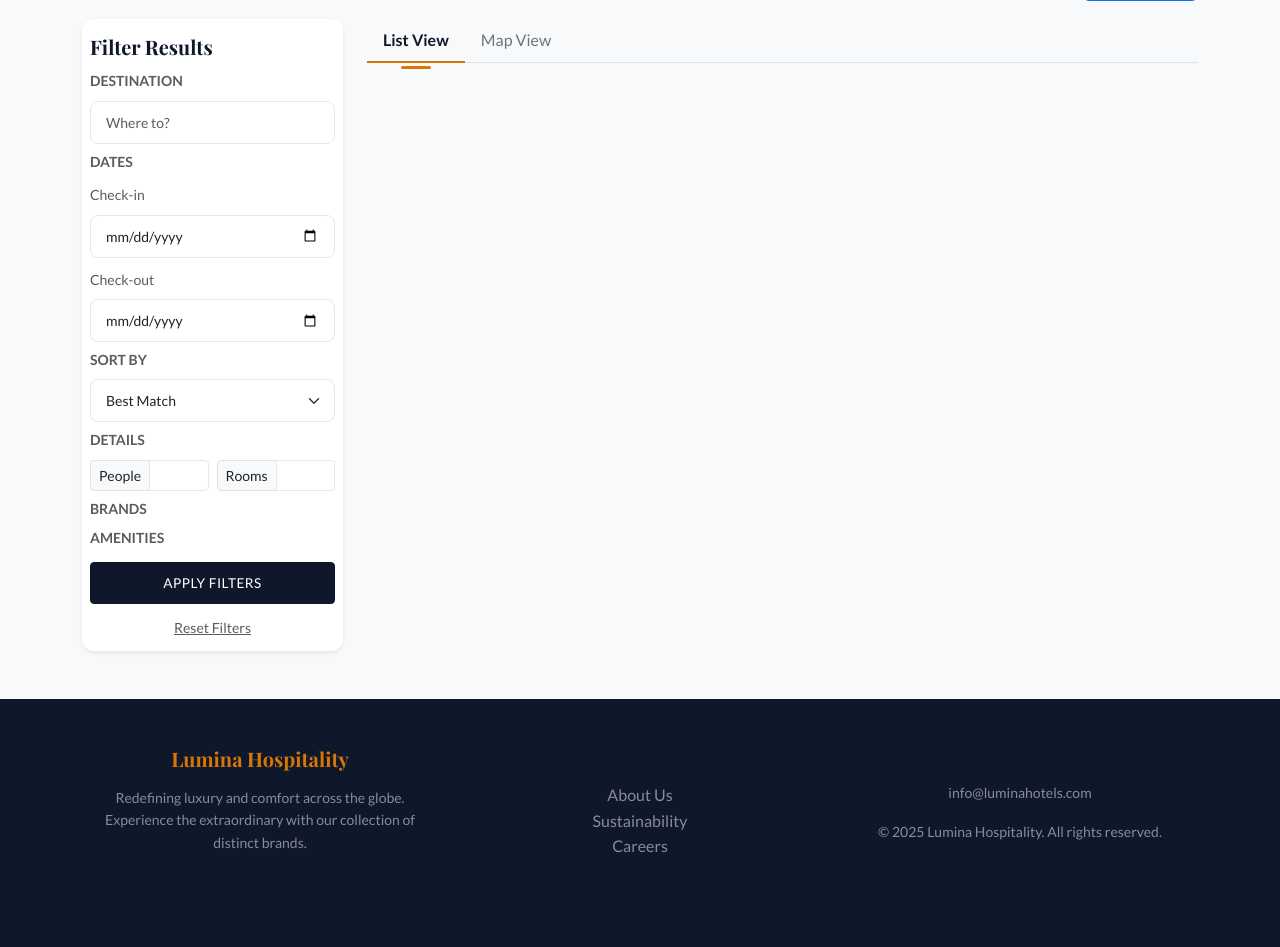
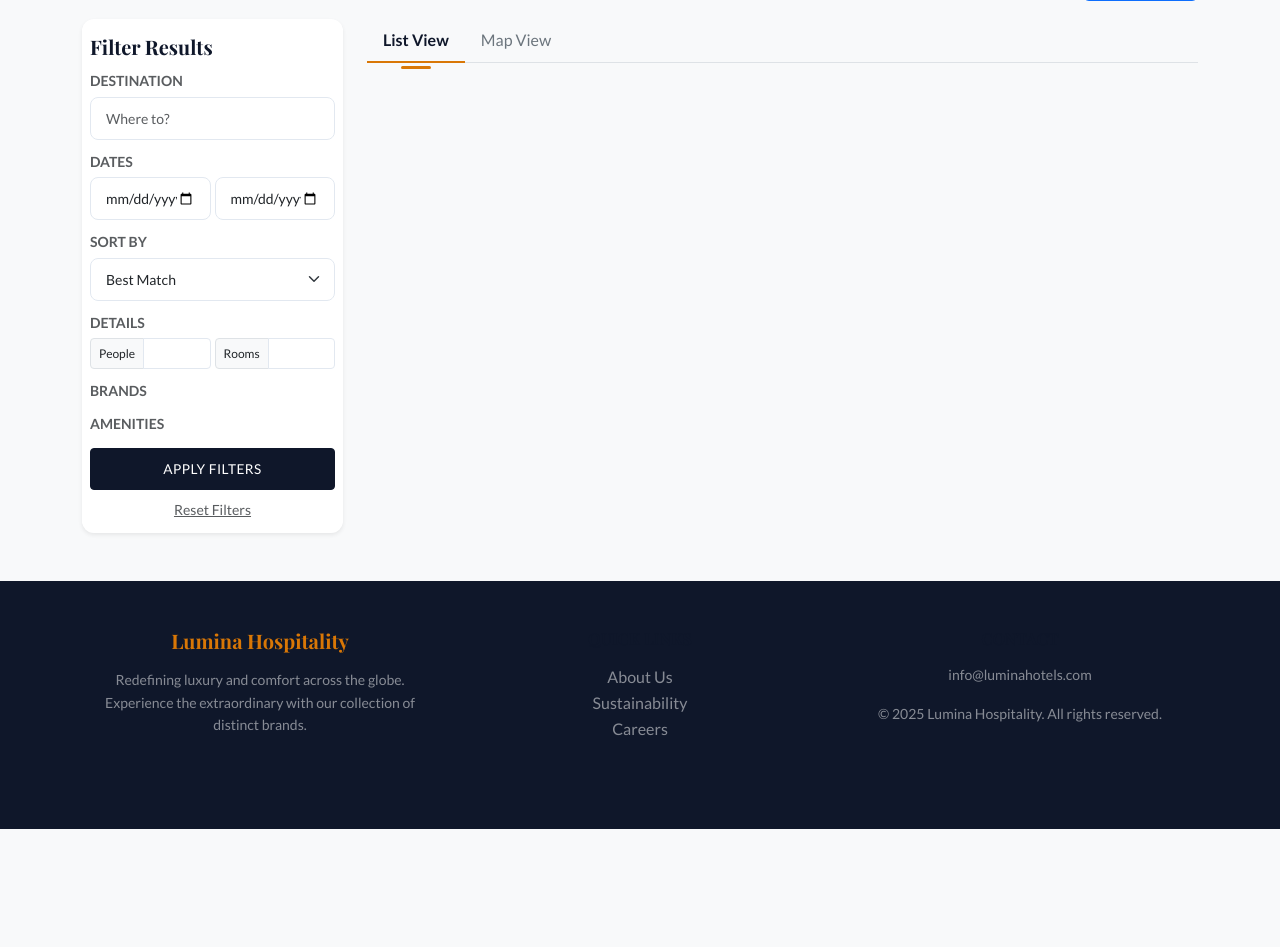
Before and after one commit to Jiacheeng-Li/hotel, a Flask app: template hotelweb/templates/main/search.html in a window 1280 px wide. Shown: the part 197-1144 px from the top of the page. After the commit the page ends 1026 px from the top, so only its background shows below. Run offline with Flask 3, Linux system fonts and the light colour scheme; the template is opened without the code that fills it, so the values that code supplies are empty.

Commit message:
Optimize filter sidebar layout: compress space and put dates on one line
- Put Check-in and Check-out dates on same row
- Reduced spacing between sections (mb-1 to mb-2, but smaller gaps)
- Reduced label margin (mb-1)
- Smaller row gaps (g-2 to g-1)
- Reduced font sizes for checkboxes and input groups
- Reduced max-height for Brands and Amenities scrollable areas (100px to 80px)
- Reduced button spacing (gap-1)
- Removed mt-2 from Reset Filters link, smaller padding
- Optimized layout so Apply Filters button is visible without scrolling

```diff
--- a/hotelweb/templates/main/search.html
+++ b/hotelweb/templates/main/search.html
@@ -67,8 +67,8 @@
             <h5 class="fw-bold text-primary mb-2 mt-2">Filter Results</h5>
 
             <form action="{{ url_for('main.search') }}" method="get">
-                <div class="mb-1">
-                    <label class="form-label small text-uppercase text-muted fw-bold">Destination</label>
+                <div class="mb-2">
+                    <label class="form-label small text-uppercase text-muted fw-bold mb-1">Destination</label>
                     <input class="form-control form-control-sm" list="sidebarCityOptions" name="city" value="{{ city }}"
                         placeholder="Where to?">
                     <datalist id="sidebarCityOptions">
@@ -78,26 +78,26 @@
                     </datalist>
                 </div>
 
-                <!-- Dates -->
-                <div class="mb-1">
-                    <label class="form-label small text-uppercase text-muted fw-bold">Dates</label>
+                <!-- Dates in one line -->
                 <div class="mb-2">
-                        <label class="form-label small text-muted">Check-in</label>
+                    <label class="form-label small text-uppercase text-muted fw-bold mb-1">Dates</label>
+                    <div class="row g-1">
+                        <div class="col-6">
                             <input type="date" name="check_in" class="form-control form-control-sm" required
                                 value="{{ check_in.strftime('%Y-%m-%d') }}" min="{{ today.strftime('%Y-%m-%d') }}"
-                            onchange="updateCheckOutMinSidebar()">
+                                onchange="updateCheckOutMinSidebar()" title="Check-in">
                         </div>
-                    <div>
-                        <label class="form-label small text-muted">Check-out</label>
+                        <div class="col-6">
                             <input type="date" name="check_out" class="form-control form-control-sm" required
                                 value="{{ check_out.strftime('%Y-%m-%d') }}" min="{{ today.strftime('%Y-%m-%d') }}"
-                            id="sidebar_check_out">
+                                id="sidebar_check_out" title="Check-out">
+                        </div>
                     </div>
                 </div>
 
                 <!-- Sort -->
-                <div class="mb-1">
-                    <label class="form-label small text-uppercase text-muted fw-bold">Sort By</label>
+                <div class="mb-2">
+                    <label class="form-label small text-uppercase text-muted fw-bold mb-1">Sort By</label>
                     <select name="sort_by" class="form-select form-select-sm" onchange="this.form.submit()">
                         <option value="best_match" {% if sort_by=='best_match' %}selected{% endif %}>Best Match</option>
                         <option value="lowest_price" {% if sort_by=='lowest_price' %}selected{% endif %}>Lowest Price</option>
@@ -106,18 +106,18 @@
                 </div>
 
                 <!-- People and Rooms on one line -->
-                <div class="mb-1">
-                    <label class="form-label small text-uppercase text-muted fw-bold">Details</label>
-                    <div class="row g-2">
+                <div class="mb-2">
+                    <label class="form-label small text-uppercase text-muted fw-bold mb-1">Details</label>
+                    <div class="row g-1">
                         <div class="col-6">
                             <div class="input-group input-group-sm">
-                        <span class="input-group-text">People</span>
+                                <span class="input-group-text" style="font-size: 0.75rem;">People</span>
                                 <input type="number" name="guests" class="form-control" value="{{ guests }}" min="1">
                             </div>
                         </div>
                         <div class="col-6">
                             <div class="input-group input-group-sm">
-                        <span class="input-group-text">Rooms</span>
+                                <span class="input-group-text" style="font-size: 0.75rem;">Rooms</span>
                                 <input type="number" name="rooms_needed" class="form-control" value="{{ rooms_needed }}" min="1">
                             </div>
                         </div>
@@ -125,15 +125,15 @@
                 </div>
 
                 <!-- Brands - Two per line -->
-                <div class="mb-1">
-                    <label class="form-label small text-uppercase text-muted fw-bold">Brands</label>
-                    <div class="row g-2">
+                <div class="mb-2">
+                    <label class="form-label small text-uppercase text-muted fw-bold mb-1">Brands</label>
+                    <div class="row g-1" style="max-height: 80px; overflow-y: auto;">
                         {% for brand in all_brands %}
                         <div class="col-6">
                             <div class="form-check">
                                 <input class="form-check-input" type="checkbox" name="brands" value="{{ brand.id }}"
                                     id="f_br_{{ brand.id }}" {% if brand.id|string in selected_brands %}checked{% endif %}>
-                                <label class="form-check-label small" for="f_br_{{ brand.id }}">
+                                <label class="form-check-label small" style="font-size: 0.75rem;" for="f_br_{{ brand.id }}">
                                     {{ brand.name }}
                                 </label>
                             </div>
@@ -143,14 +143,14 @@
                 </div>
 
                 <!-- Amenities -->
-                <div class="mb-1">
-                    <label class="form-label small text-uppercase text-muted fw-bold">Amenities</label>
-                    <div style="max-height: 100px; overflow-y: auto;">
+                <div class="mb-2">
+                    <label class="form-label small text-uppercase text-muted fw-bold mb-1">Amenities</label>
+                    <div style="max-height: 80px; overflow-y: auto;">
                         {% for amenity in all_amenities %}
                         <div class="form-check">
                             <input class="form-check-input" type="checkbox" name="amenities" value="{{ amenity.id }}"
                                 id="f_am_{{ amenity.id }}" {% if amenity.id|string in required_amenities %}checked{% endif %}>
-                            <label class="form-check-label small" for="f_am_{{ amenity.id }}">
+                            <label class="form-check-label small" style="font-size: 0.75rem;" for="f_am_{{ amenity.id }}">
                                 {{ amenity.name }}
                             </label>
                         </div>
@@ -158,10 +158,10 @@
                     </div>
                 </div>
 
-                <div class="d-grid">
+                <div class="d-grid gap-1">
                     <button type="submit" class="btn btn-primary btn-sm">APPLY FILTERS</button>
-                    <a href="{{ url_for('main.search', city=city, check_in=check_in, check_out=check_out) }}"
-                        class="btn btn-link btn-sm text-muted mt-2">Reset Filters</a>
+                    <a href="{{ url_for('main.search', city=city, check_in=check_in, check_out=check_out, guests=guests, rooms_needed=rooms_needed) }}"
+                        class="btn btn-link btn-sm text-muted" style="padding: 0.25rem;">Reset Filters</a>
                 </div>
             </form>
         </div>
```
Lines whose indentation alone changed are shown as unchanged.
